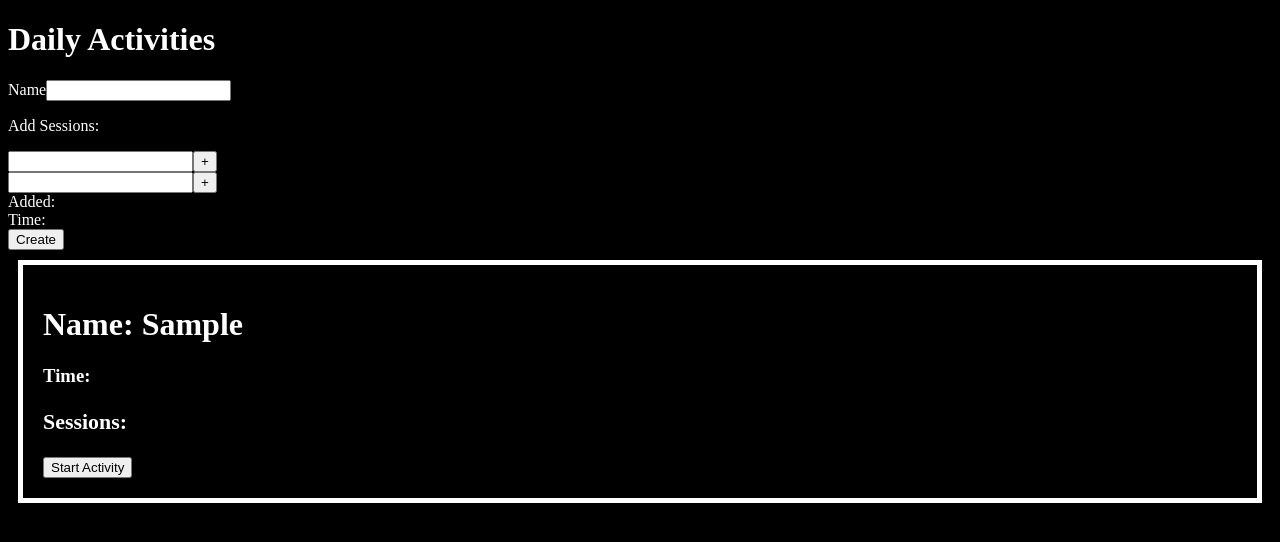
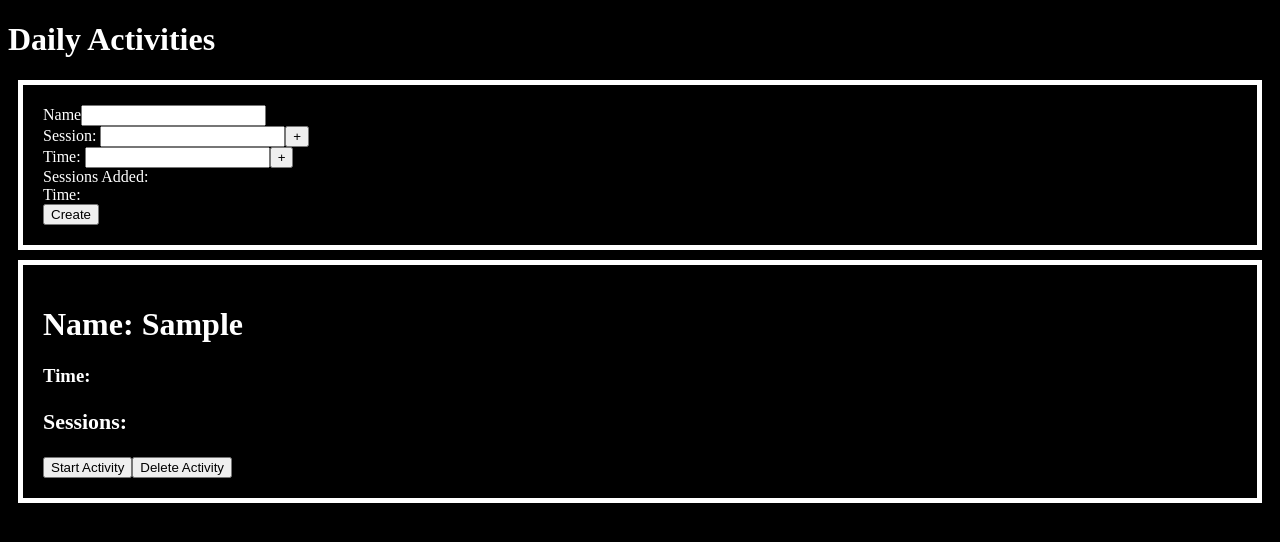
Before and after one commit to Efaideleon/Vim-Practice-App, a React (Vite) app in the folder vim-shortcuts-training-app/: page / in a window 1280 px wide. Both pictures are taken after typing "Sample", "Sample", "Sample" into the empty fields and a click on the button "Create". Shown: the top 542 px of the page. Built offline with nearby package versions, Linux system fonts and the light colour scheme.

Commit message:
added delete activity button

```diff
--- a/vim-shortcuts-training-app/src/Activity.jsx
+++ b/vim-shortcuts-training-app/src/Activity.jsx
@@ -1,6 +1,6 @@
 import "./ActivityStyle.css"
 
-export default function Activity({ activity, startActivity }) {
+export default function Activity({ activity, startActivity, deleteActivity }) {
     console.log(activity.sessions);
 
     return (
@@ -16,6 +16,8 @@ export default function Activity({ activity, startActivity }) {
                 })}
             </div></h3>
             <button onClick={() => startActivity(activity.id)}>Start Activity</button>
+
+            <button onClick={() => deleteActivity(activity.id)}>Delete Activity</button>
         </div>
     )
 }
--- a/vim-shortcuts-training-app/src/App.jsx
+++ b/vim-shortcuts-training-app/src/App.jsx
@@ -28,6 +28,10 @@ export default function App() {
     })
   }
 
+  function deleteActivity(id) {
+    setActivities(prevActivities => prevActivities.filter(activity => activity.id !== id))
+  }
+
   return (
     <>
       <h1>Daily Activities</h1>
@@ -36,7 +40,7 @@ export default function App() {
           <CreateActivity addActivity={addActivity}/>
           {activities.map((activity) => {
             return (
-              <Activity key={activity.id} activity={activity} startActivity={startActivity} />
+              <Activity key={activity.id} activity={activity} startActivity={startActivity} deleteActivity={deleteActivity} />
             )
           })}
         </>
--- /dev/null
+++ b/vim-shortcuts-training-app/src/CreateActivity.css
@@ -0,0 +1,7 @@
+.create-activity-form {
+    border-width: thick;
+    border-color: white;
+    border-style: solid;
+    padding: 20px;
+    margin: 10px;
+}
--- a/vim-shortcuts-training-app/src/CreateActivity.jsx
+++ b/vim-shortcuts-training-app/src/CreateActivity.jsx
@@ -1,4 +1,5 @@
 import { useState } from 'react'
+import "./CreateActivity.css"
 
 export default function CreateActivity({ addActivity }) {
     const [input_value, setInputValue] = useState("")
@@ -16,37 +17,37 @@ export default function CreateActivity({ addActivity }) {
         setSessions([])
         setInputSession("")
         setInputTime("")
+        setAddedTime("")
     }
 
     function addToSessionList(e) {
         e.preventDefault()
         setSessions(prevSessions => { return [...prevSessions, { name: input_session, id: crypto.randomUUID() }] })
-        console.log("sessions: ", sessions);
     }
 
-    function setTotalAddedTime(e){
+    function setTotalAddedTime(e) {
         e.preventDefault()
         setAddedTime(input_time)
     }
 
-
     return (
         <>
-            <form onSubmit={handleSubmit}>
+            <form className={"create-activity-form"} onSubmit={handleSubmit}>
                 <label>Name</label>
                 <input value={input_value} onChange={(e) => setInputValue(e.target.value)}></input>
-                <p>Add Sessions: </p>
                 <div>
-                    <input value={input_session} onChange={(e) => setInputSession(e.target.value)}></input>
+                    <label htmlFor='session-input'>Session: </label>
+                    <input value={input_session} onChange={(e) => setInputSession(e.target.value)} id='session-input'></input>
                     <button onClick={addToSessionList}>+</button>
                 </div>
 
                 <div>
-                    <input value={input_time} onChange={(e) => setInputTime(e.target.value)}></input>
+                    <label htmlFor='time-input'>Time: </label>
+                    <input value={input_time} onChange={(e) => setInputTime(e.target.value)} id='time-input'></input>
                     <button onClick={setTotalAddedTime}>+</button>
                 </div>
 
-                <div>Added:</div>
+                <div>Sessions Added:</div>
                 {
                     sessions.map((session) => <div key={session.id}>{session.name}</div>)
                 }
```
